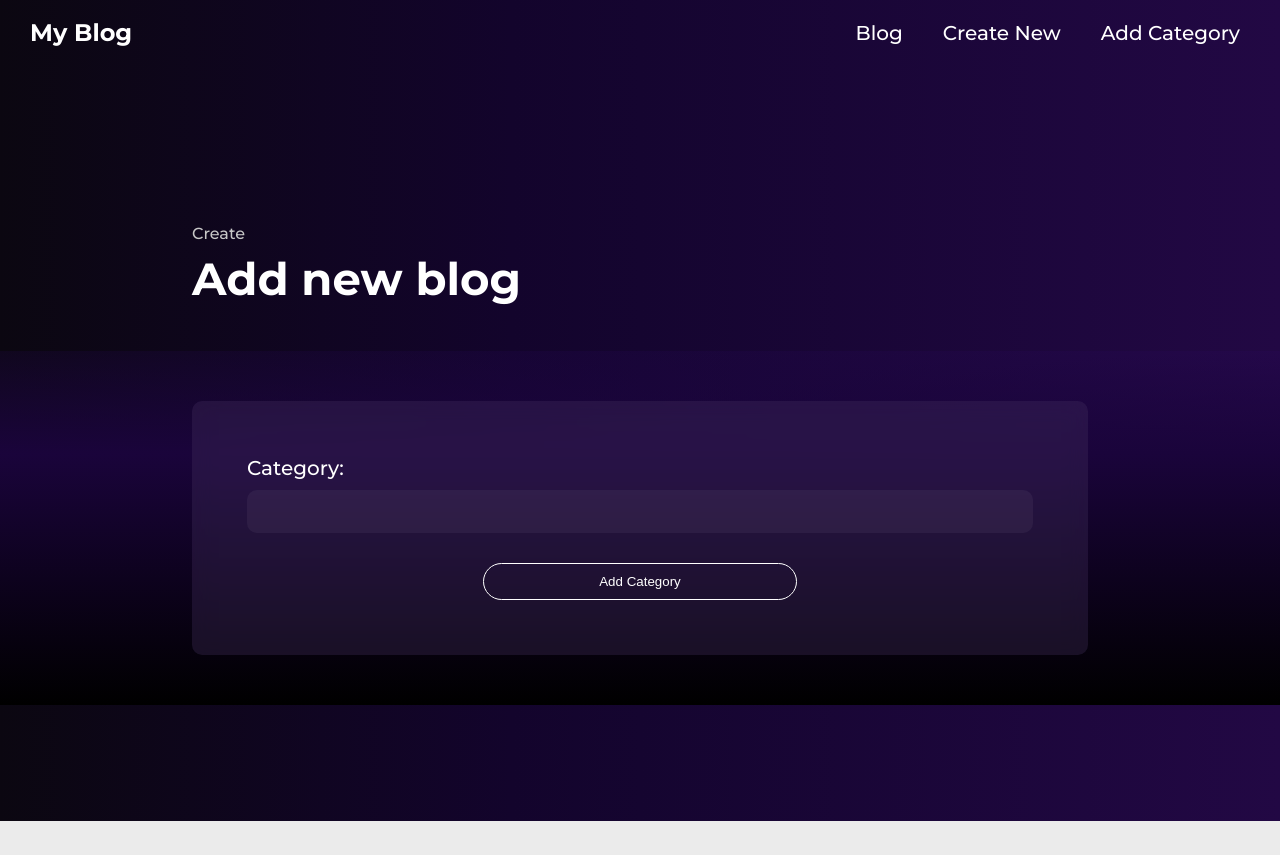
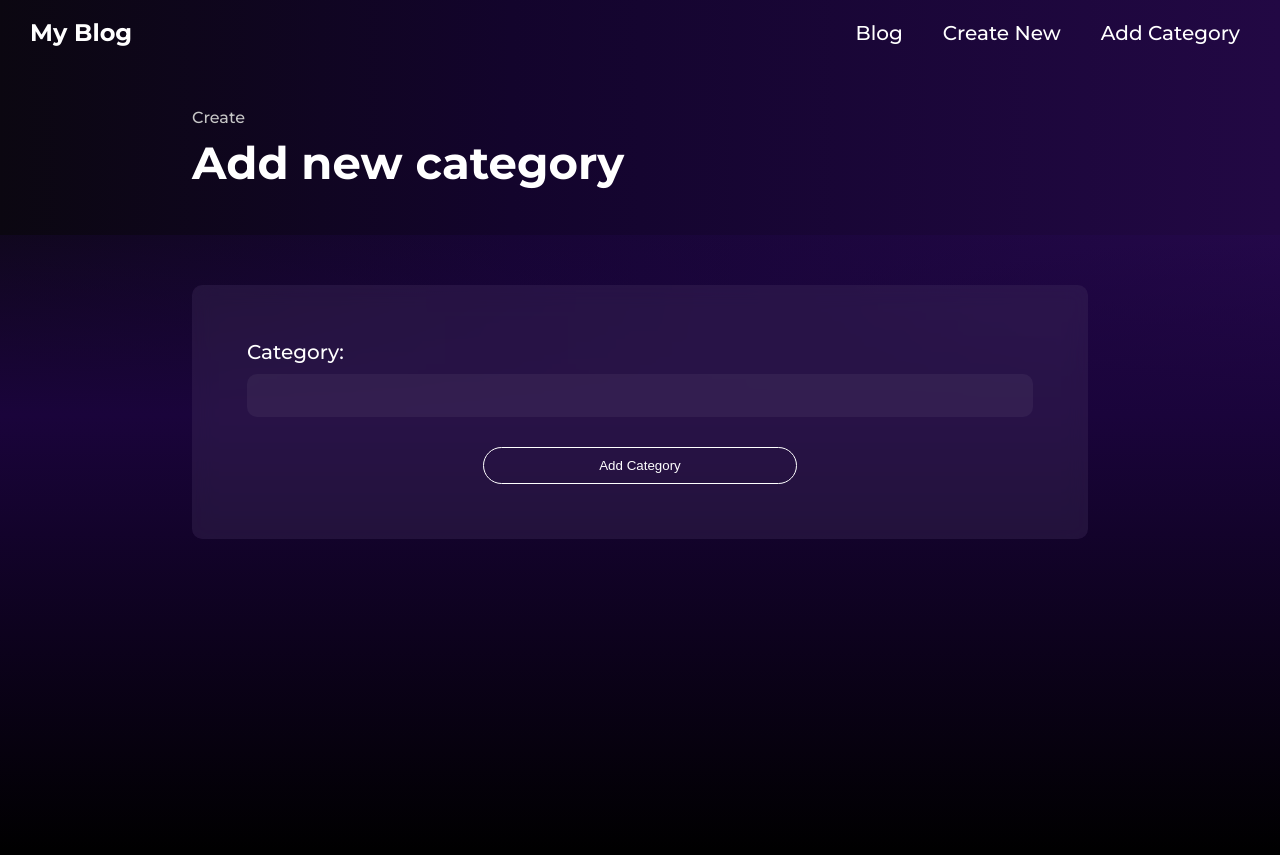
Before and after one commit to Mikarrr/My-blog, a React (Create React App) app: page /category in a window 1280 px wide. Before the commit the page ends 821 px from the top, so only its background shows below. Built offline with nearby package versions, Linux system fonts and the light colour scheme.

Commit message:
dividons create category into mini component

```diff
--- a/src/assets/scss/_create.scss
+++ b/src/assets/scss/_create.scss
@@ -34,6 +34,7 @@
   .create-list {
     padding-top: 50px;
     padding-bottom: 50px;
+    min-height: 65vh;
     display: flex;
     flex-direction: column;
     align-items: center;
--- /dev/null
+++ b/src/components/AddCategory/CategoryForm.js
@@ -0,0 +1,26 @@
+import UseFetchCreateCategory from "../UseFetch/useFetchCreateCategory";
+
+const CategoryForm = () => {
+  const { title, setTitle, isPending, handleSubmit } = UseFetchCreateCategory(
+    "http://localhost:8000/category"
+  );
+  return (
+    <div className="create-list">
+      <div className="create-form">
+        <form onSubmit={handleSubmit}>
+          <label>Category:</label>
+          <input
+            type="text"
+            required
+            value={title}
+            onChange={(e) => setTitle(e.target.value)}
+          />
+          {!isPending && <button>Add Category</button>}
+          {isPending && <button>Adding Category...</button>}
+        </form>
+      </div>
+    </div>
+  );
+};
+
+export default CategoryForm;
--- /dev/null
+++ b/src/components/AddCategory/CategoryHeader.js
@@ -0,0 +1,10 @@
+const CategoryHeader = () => {
+  return (
+    <div className="create-header">
+      <p>Create</p>
+      <h2>Add new category</h2>
+    </div>
+  );
+};
+
+export default CategoryHeader;
--- a/src/components/UseFetch/useFetchCreate.js
+++ b/src/components/UseFetch/useFetchCreate.js
@@ -19,7 +19,7 @@ const UseFetchCreate = (url) => {
     e.preventDefault();
     const blog = { title, body, author, category };
 
-    fetch("http://localhost:8000/blogs", {
+    fetch(url, {
       method: "POST",
       headers: { "Content-Type": "application/json" },
       body: JSON.stringify(blog),
--- /dev/null
+++ b/src/components/UseFetch/useFetchCreateCategory.js
@@ -0,0 +1,27 @@
+import { useState } from "react";
+import { useNavigate } from "react-router-dom";
+
+const UseFetchCreateCategory = (url) => {
+  const [title, setTitle] = useState("");
+  const [isPending, setIsPending] = useState(false);
+  const history = useNavigate();
+
+  const handleSubmit = (e) => {
+    e.preventDefault();
+    const category = { title };
+
+    fetch(url, {
+      method: "POST",
+      headers: { "Content-Type": "application/json" },
+      body: JSON.stringify(category),
+    }).then(() => {
+      console.log("new blog added");
+      setIsPending(false);
+      history("/");
+    });
+  };
+
+  return { title, setTitle, isPending, handleSubmit };
+};
+
+export default UseFetchCreateCategory;
--- a/src/pages/CreateCategory.js
+++ b/src/pages/CreateCategory.js
@@ -1,46 +1,11 @@
-import { useState } from "react";
-import { useNavigate } from "react-router-dom";
+import CategoryForm from "../components/AddCategory/CategoryForm";
+import CategoryHeader from "../components/AddCategory/CategoryHeader";
 
 const CreateCategory = () => {
-  const [title, setTitle] = useState("");
-  const [isPending, setIsPending] = useState(false);
-  const history = useNavigate();
-
-  const handleSubmit = (e) => {
-    e.preventDefault();
-    const category = { title };
-
-    fetch("http://localhost:8000/category", {
-      method: "POST",
-      headers: { "Content-Type": "application/json" },
-      body: JSON.stringify(category),
-    }).then(() => {
-      console.log("new blog added");
-      setIsPending(false);
-      history("/");
-    });
-  };
   return (
     <div className="create">
-      <div className="create-header">
-        <p>Create</p>
-        <h2>Add new blog</h2>
-      </div>
-      <div className="create-list">
-        <div className="create-form">
-          <form onSubmit={handleSubmit}>
-            <label>Category:</label>
-            <input
-              type="text"
-              required
-              value={title}
-              onChange={(e) => setTitle(e.target.value)}
-            />
-            {!isPending && <button>Add Category</button>}
-            {isPending && <button>Adding Category...</button>}
-          </form>
-        </div>
-      </div>
+      <CategoryHeader />
+      <CategoryForm />
     </div>
   );
 };
```
Also changed, not shown: data/db.json (line endings or trailing spaces).
